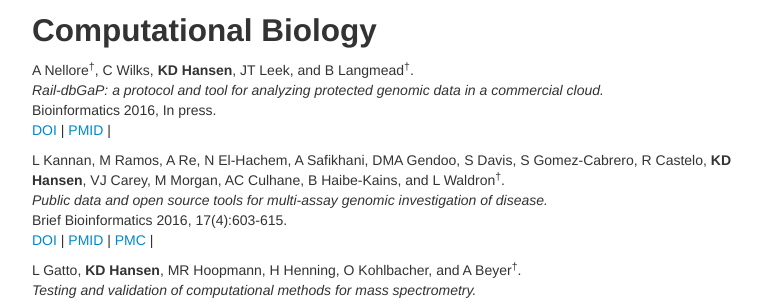
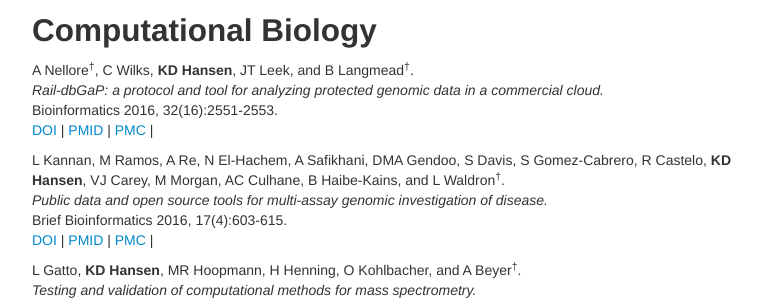
Before and after one commit to hansenlab/hansenlab.github.io, a Jekyll site: the page built from 02-pubs.md, in a window 1280 px wide and 900 px high, scrolled down 544 px. Shown: the part 158-458 px from the top of the window, without its empty margins (258-1020 px from the left). Built offline with Jekyll 4.4.1, drawn with Linux system fonts in a browser that asks for light colours; comment, search, counter and statistics services are not loaded.

Commit message:
updated pubs

```diff
--- a/02-pubs.md
+++ b/02-pubs.md
@@ -50,9 +50,10 @@ Computational Biology
 
 A Nellore<sup>&dagger;</sup>, C Wilks, <b>KD Hansen</b>, JT Leek, and B Langmead<sup>&dagger;</sup>.<br />
 <i>Rail-dbGaP: a protocol and tool for analyzing protected genomic data in a commercial cloud.</i><br />
-Bioinformatics 2016, In press.<br />
+Bioinformatics 2016, 32(16):2551-2553.<br />
 [DOI](http://doi.org/10.1093/bioinformatics/btw177) |
 [PMID](http://www.ncbi.nlm.nih.gov/pubmed/27153614) |
+[PMC](http://www.ncbi.nlm.nih.gov/pmc/articles/PMC4978928) |
 <span data-badge-type="4" data-doi="10.1093/bioinformatics/btw177" data-hide-no-mentions="true" class="altmetric-embed"></span><br />
 
 L Kannan, M Ramos, A Re, N El-Hachem, A Safikhani, DMA Gendoo, S Davis, S Gomez-Cabrero, R Castelo, <b>KD Hansen</b>, VJ Carey, M Morgan, AC Culhane, B Haibe-Kains, and L Waldron<sup>&dagger;</sup>.<br />
@@ -400,25 +401,29 @@ Published Preprints
 A Nellore<sup>&dagger;</sup>, C Wilks, <b>KD Hansen</b>, JT Leek, and B Langmead<sup>&dagger;</sup>.<br />
 <i>Rail-dbGaP: a protocol and tool for analyzing protected genomic data in a commercial cloud.</i><br />
 bioRxiv 2015.<br />
-[DOI](http://doi.org/10.1101/035287) | <span data-badge-type="4" data-doi="10.1101/035287" data-hide-no-mentions="true" class="altmetric-embed"></span><br /> |
+[DOI](http://doi.org/10.1101/035287) |
+<span data-badge-type="4" data-doi="10.1101/035287" data-hide-no-mentions="true" class="altmetric-embed"></span> |
 Published in Bioinformatics 2016
 
 A Pacis, L Tailleux, J Lambourne, V Yotova, A Dumaine, A Danckaert, F Luca, JC Grenier, <b>KD Hansen</b>, B Gicquel, M Yu, A Pai, J Tung, C He, T Pastinen, R Pique-Regi, Y Gilad<sup>&dagger;</sup> and L Barreiro<sup>&dagger;</sup>.<br />
 <i>Bacterial Infection Remodels the DNA Methylation Landscape of Human Dendritic Cells.</i><br />
 bioRxiv 2015.<br />
 [DOI](http://doi.org/10.1101/016022) |
+<span data-badge-type="4" data-doi="10.1101/016022" data-hide-no-mentions="true" class="altmetric-embed"></span> |
 Published in Genome Research 2015.
 
 <b>JP Fortin</b> and <b>KD Hansen<sup>&dagger;</sup>.</b><br />
 <i>Reconstructing A/B compartments as revealed by Hi-C using long-range correlations in epigenetic data.</i><br />
 bioRxiv, 2015.<br />
 [DOI](http://doi.org/10.1101/019000) |
+<span data-badge-type="4" data-doi="10.1101/019000" data-hide-no-mentions="true" class="altmetric-embed"></span> |
 Published in Genome Biology 2015.
 
 <b>JP Fortin</b>, A Labbe, M Lemire, BW Zanke, TJ Hudson, EJ Fertig, CMT Greenwood and <b>KD Hansen</b><sup>&dagger;</sup>.<br />
 <i>Functional normalization of 450k methylation array data improves replication in large cancer studies.</i><br />
 bioRxiv, 2014.<br />
 [DOI](http://doi.org/10.1101/002956) |
+<span data-badge-type="4" data-doi="10.1101/002956" data-hide-no-mentions="true" class="altmetric-embed"></span> |
 Published in Genome Biology 2014.
 
 <b>KD Hansen</b>, RA Irizarry, and Z WU<sup>&dagger;</sup>.<br />
```
